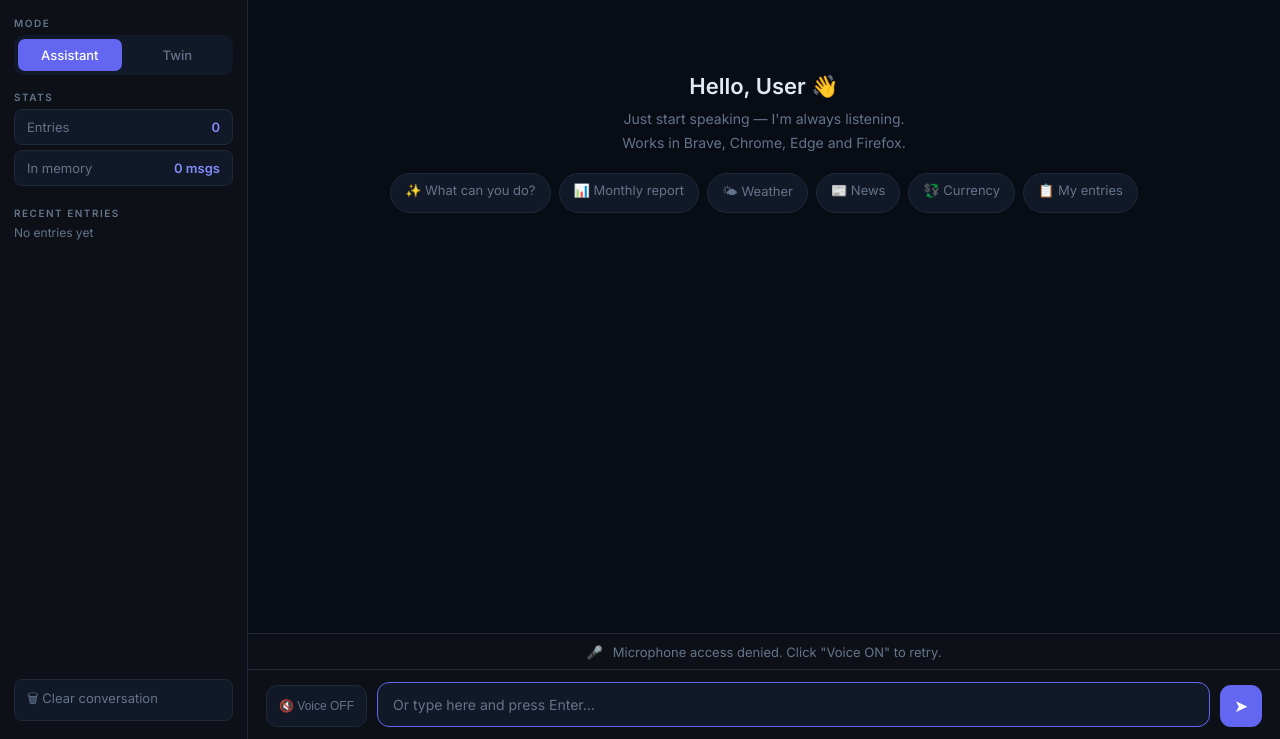
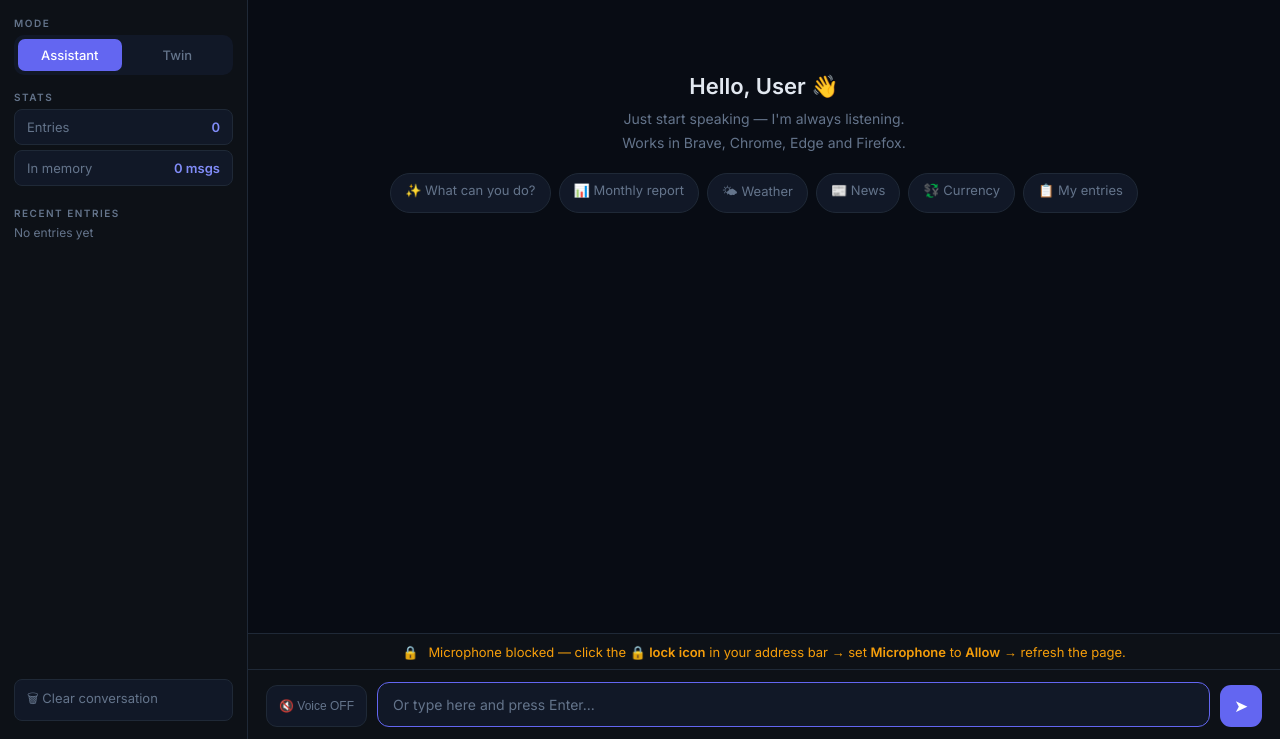
Before and after one commit to davronbek-malikov/MYTWIN, a FastAPI app: page / in a window 1280 px wide. Shown: the part 61-800 px from the top of the page. Run offline with FastAPI, Linux system fonts and the light colour scheme; data comes from the database, SQL or seed files in the repository; data that the repository does not hold is empty.

Commit message:
Improve mic denied error with exact Brave fix instructions

```diff
--- a/templates/index.html
+++ b/templates/index.html
@@ -273,9 +273,16 @@ async function initMic() {
     startVAD();
     setStatus('listening', 'Listening — just speak');
   } catch(e) {
-    setStatus('', 'Microphone access denied. Click "Voice ON" to retry.');
     autoVoice = false;
     updateToggleBtn();
+    // Show fix instructions directly in the UI
+    document.getElementById('status-bar').innerHTML = `
+      <span>🔒</span>
+      <span style="color:#f59e0b">
+        Microphone blocked —
+        click the <b>🔒 lock icon</b> in your address bar →
+        set <b>Microphone</b> to <b>Allow</b> → refresh the page.
+      </span>`;
   }
 }
 
```
